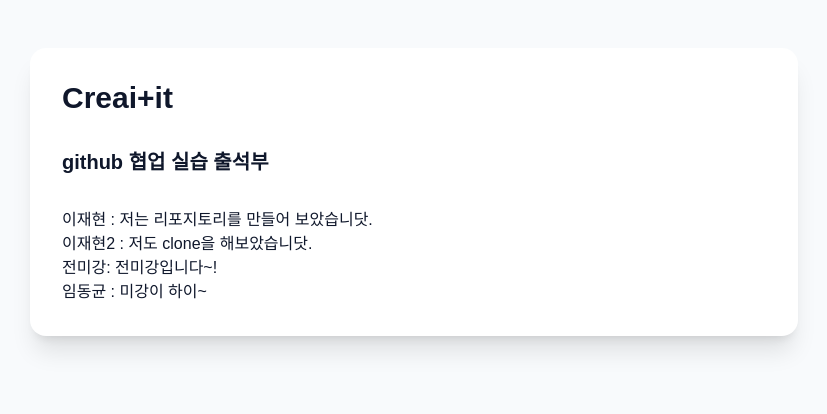
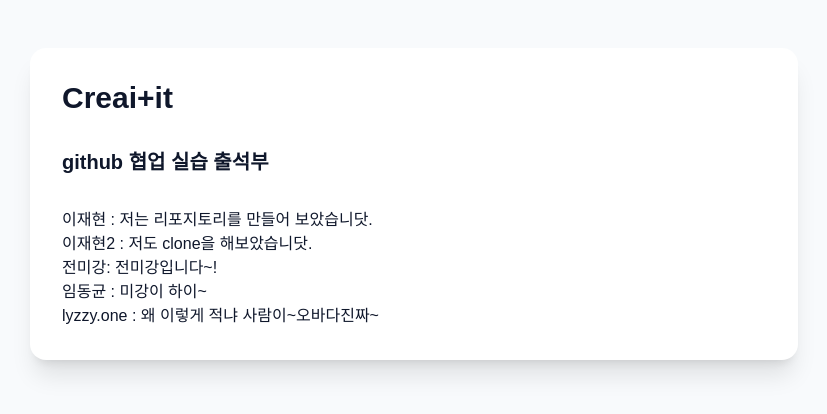
Before and after one commit to jayyi418/lets-creaiit, a Next.js app: page / in a window 1280 px wide. Shown: the top 414 px of the page, without its empty margins (226-1053 px from the left). Built offline with nearby package versions, Linux system fonts and the light colour scheme.

Commit message:
creaiit mission succeed

```diff
--- a/app/page.tsx
+++ b/app/page.tsx
@@ -9,6 +9,7 @@ export default function Home() {
         이재현2 : 저도 clone을 해보았습니닷.</p>
         <p>전미강: 전미강입니다~!</p>
         <p>임동균 : 미강이 하이~</p>
+        <p>lyzzy.one : 왜 이렇게 적냐 사람이~오바다진짜~</p>
         {/*요기 수정해서 push하기*/}
 
 
```
